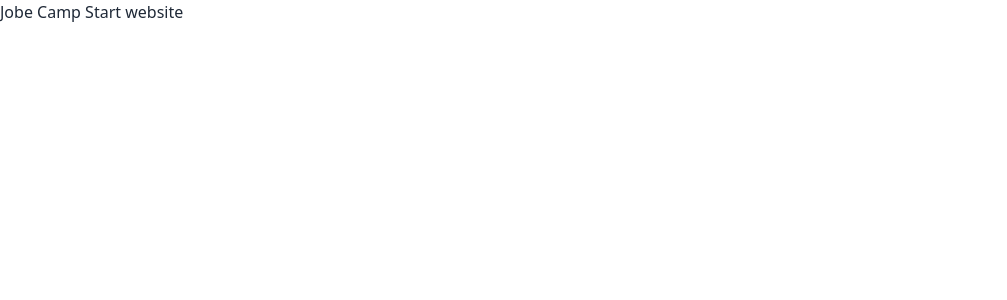
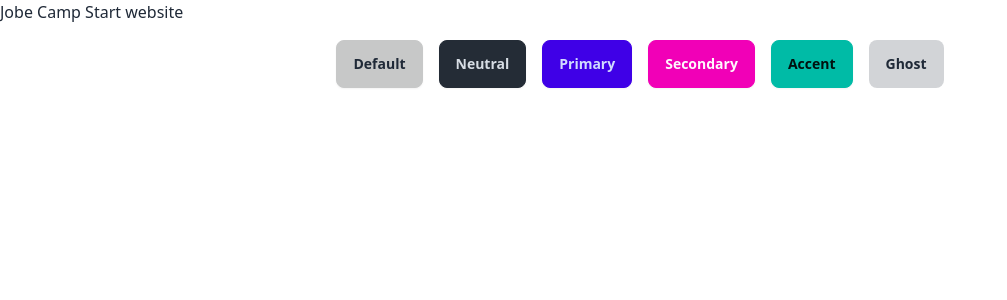
Before and after one commit to developerFarukk/Job-Camp, a Next.js app: page / in a window 1280 px wide. Shown: the top 300 px of the page, without its empty margins (0-1007 px from the left). Built offline with nearby package versions, Linux system fonts and the light colour scheme.

Commit message:
DesyUI Setup Complet

```diff
--- a/src/app/page.tsx
+++ b/src/app/page.tsx
@@ -4,6 +4,14 @@ export default function Home() {
   return (
     <div>
       <h2>Jobe Camp Start website</h2>
+      <div className="flex justify-center items-center gap-4 p-4">
+      <button className="btn btn-active">Default</button>
+      <button className="btn btn-active btn-neutral">Neutral</button>
+      <button className="btn btn-active btn-primary">Primary</button>
+      <button className="btn btn-active btn-secondary">Secondary</button>
+      <button className="btn btn-active btn-accent">Accent</button>
+      <button className="btn btn-active btn-ghost">Ghost</button>
+      </div>
     </div>
   );
 }
```
Also changed, not shown: src/app/globals.css (line endings or trailing spaces).
